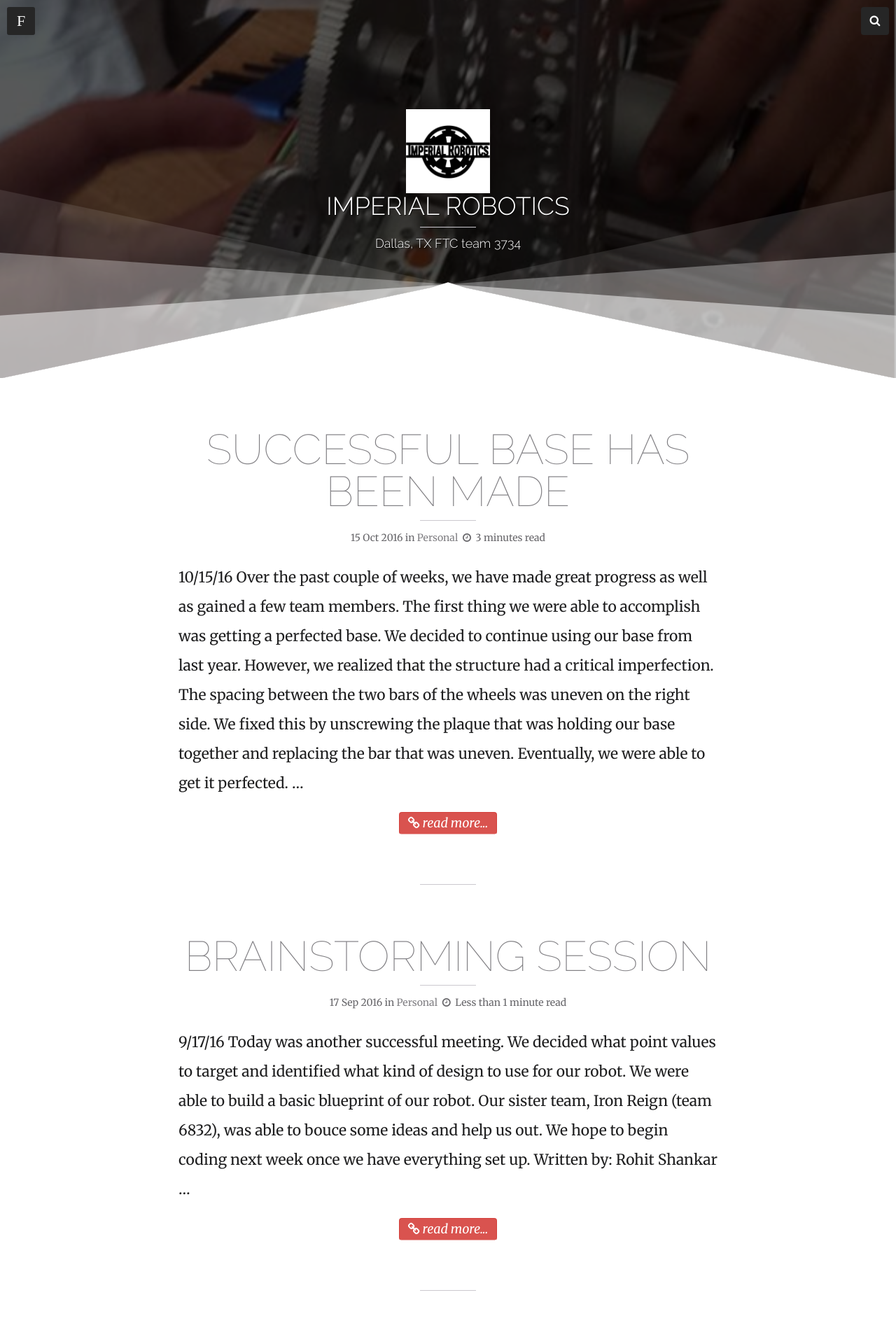
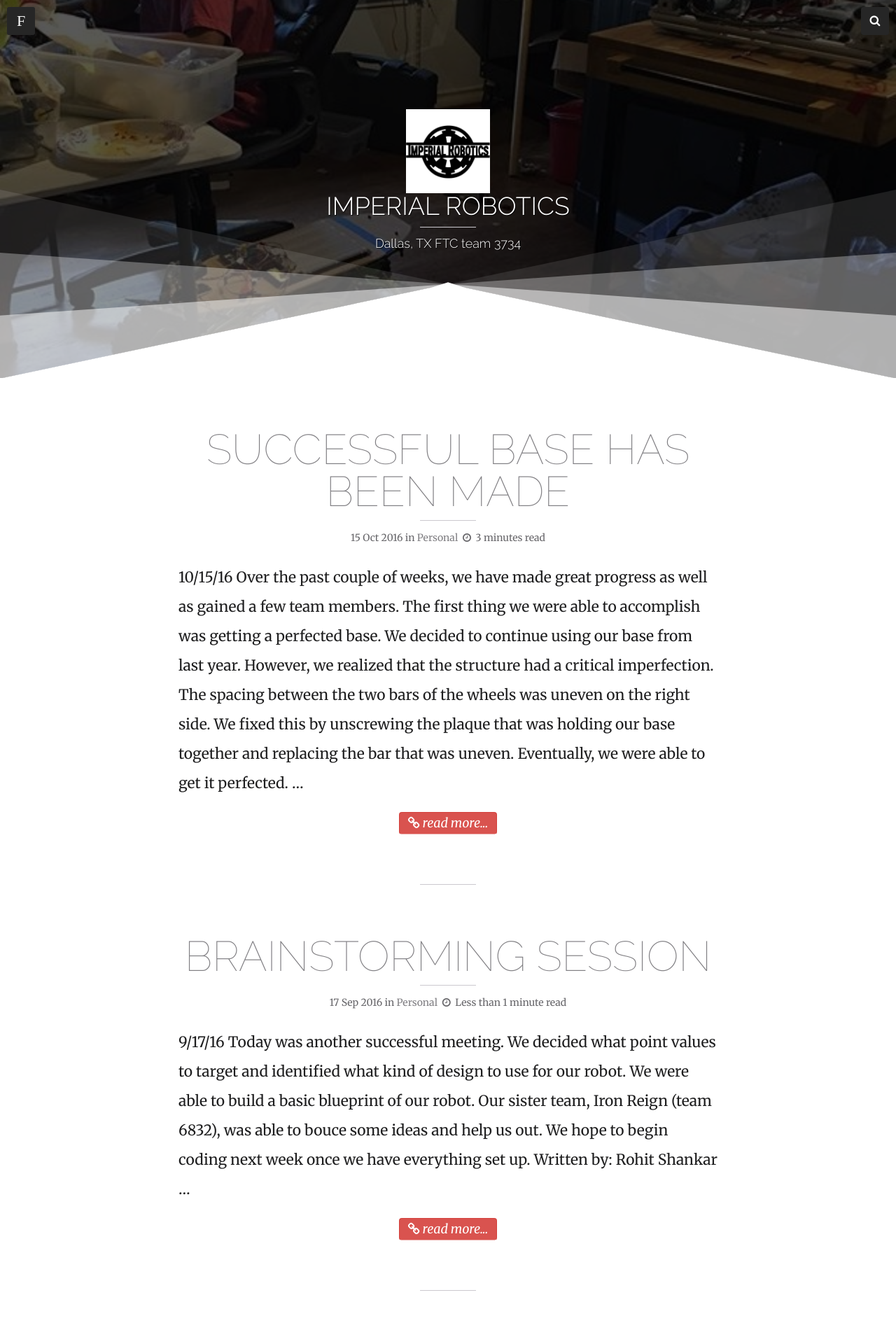
Before and after one commit to hmfaysal/hmfaysal-omega-theme, a Jekyll site: the page built from index.html, in a window 1280 px wide. Shown: the top 1920 px of the page at 70% size. Built offline with Jekyll 4.4.1, drawn with Linux system fonts in a browser that asks for light colours; the list of posts is cut into pages by our own code.

Commit message:
Update _config.yml

```diff
--- a/_config.yml
+++ b/_config.yml
@@ -3,7 +3,7 @@ description:      Dallas, TX FTC team 3734
 logo:             omikron.png
 disqus_shortname: shortname
 # Assign a default image for your site's header and footer
-default_bg:       backround.png
+default_bg:       default_bg.jpg
 search:           true
 share:            true
 # Read Time is a calculator tp provide post read-time based on word count. Usage is recommended.
```
